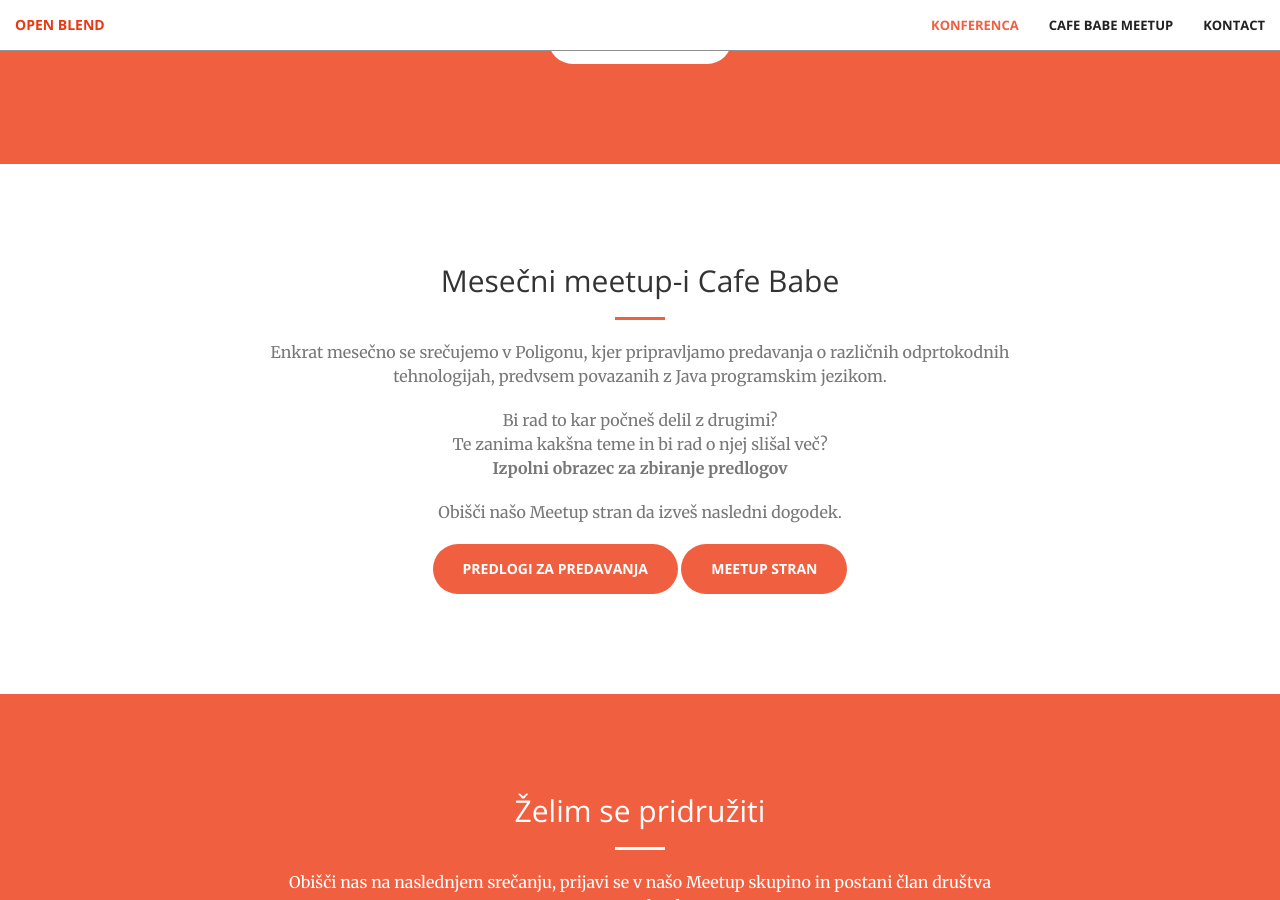
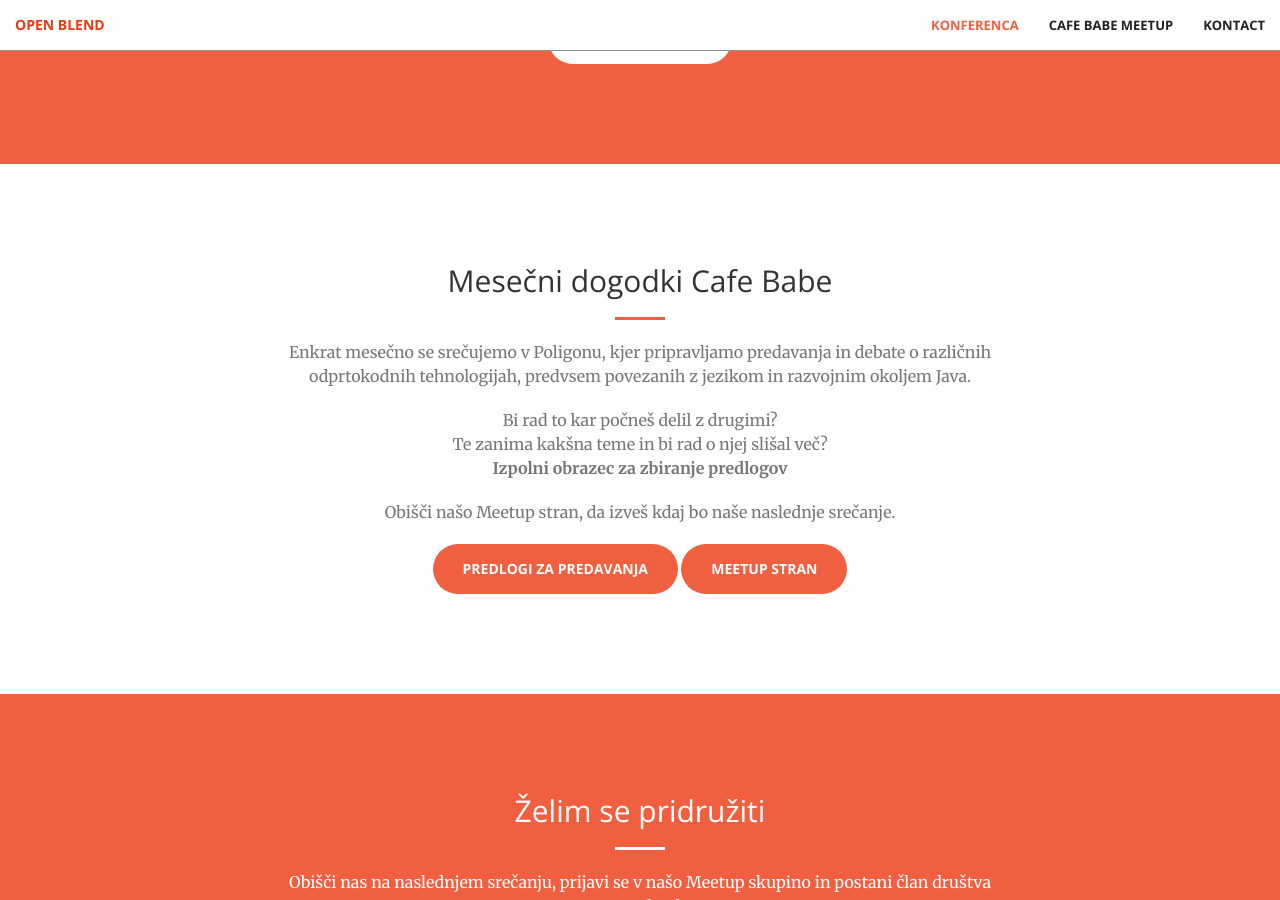
Before and after one commit to openblend/openblend.github.io, a Jekyll site: the page built from index.html, in a window 1280 px wide and 900 px high, scrolled down 1242 px. Built offline with Jekyll 4.4.1, drawn with Linux system fonts in a browser that asks for light colours; nearby versions of some CDN libraries.

Commit message:
Update events.html

```diff
--- a/_includes/events.html
+++ b/_includes/events.html
@@ -2,13 +2,13 @@
     <div class="container">
         <div class="row">
             <div class="col-lg-8 col-lg-offset-2 text-center">
-                <h2 class="section-heading">Mesečni meetup-i Cafe Babe</h2>
+                <h2 class="section-heading">Mesečni dogodki Cafe Babe</h2>
                 <hr />
-                <p class="text-muted">Enkrat mesečno se srečujemo v Poligonu, kjer pripravljamo predavanja o različnih odprtokodnih tehnologijah, predvsem povazanih z Java programskim jezikom.</p>
+                <p class="text-muted">Enkrat mesečno se srečujemo v Poligonu, kjer pripravljamo predavanja in debate o različnih odprtokodnih tehnologijah, predvsem povezanih z jezikom in razvojnim okoljem Java.</p>
                 <p class="text-muted">Bi rad to kar počneš delil z drugimi? <br />
                 Te zanima kakšna teme in bi rad o njej slišal več? <br />
                 <strong>Izpolni obrazec za zbiranje predlogov</strong></p>
-                <p class="text-muted">Obišči našo Meetup stran da izveš nasledni dogodek.</p>
+                <p class="text-muted">Obišči našo Meetup stran, da izveš kdaj bo naše naslednje srečanje.</p>
                 <a href="https://goo.gl/forms/6ECx0fm32FYcHdN62" class="btn btn-primary btn-xl" target="_blank">Predlogi za predavanja</a>
                 <a href="https://www.meetup.com/OpenBlend-Slovenian-Java-User-Group/" class="btn btn-primary btn-xl" target="_blank">Meetup stran</a>
             </div>
```
